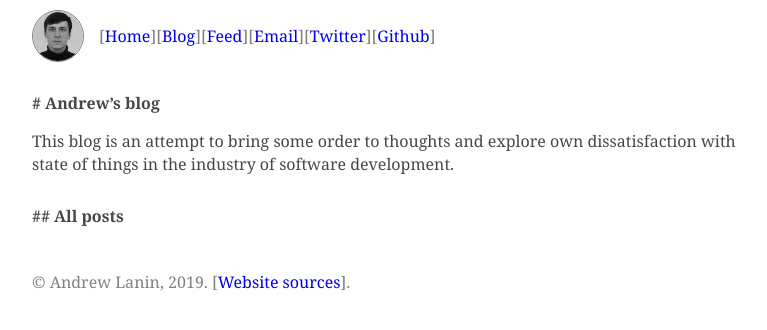
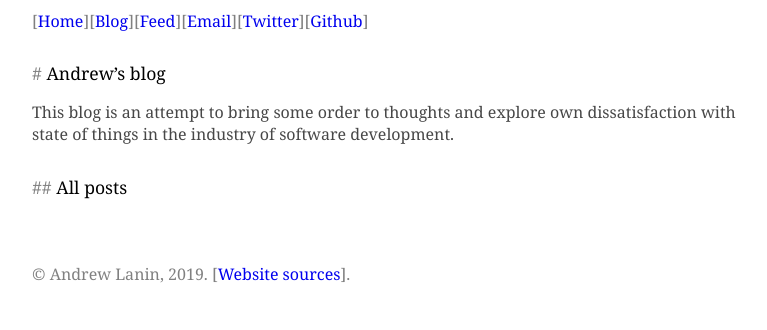
Before and after one commit to andrewlanin/lanin.dev, a Jekyll site: the page built from blog.md, in a window 1280 px wide. Shown: the top 330 px of the page, without its empty margins (248-1015 px from the left). Built offline with Jekyll 4.4.1, drawn with Linux system fonts in a browser that asks for light colours.

Commit message:
Remove avatar from layout, adjust headers style

```diff
--- a/_includes/base.css
+++ b/_includes/base.css
@@ -13,23 +13,10 @@ body {
 nav {
   display: flex;
   flex-direction: row;
-  align-items: center;
-}
-
-nav .avatar {
-  width: 50px;
-  margin-right: 15px;
-  border: solid gray 1px;
-  border-radius: 50%;
-}
-
-nav .links {
-  display: flex;
-  flex-direction: row;
   flex-wrap: wrap;
 }
 
 footer {
-  padding-top: 30px;
+  padding-top: 50px;
   color: gray;
 }
--- a/_includes/markdown.css
+++ b/_includes/markdown.css
@@ -1,22 +1,16 @@
 h1,h2,h3,h4,h5,h6 {
-  font-size: 100%;
+  font-size: 110%;
   margin-top: 30px;
-  font-weight: bold;
+  font-weight: normal;
+  color: black;
 }
 
-h1::before { content: '# '; }
-h2::before { content: '## '; }
-h3::before { content: '### '; }
-h4::before { content: '#### '; }
-h5::before { content: '##### '; }
-h6::before { content: '###### '; }
-
-/* h1 { color: #0084bc; } */
-/* h2 { color: #8a4614; } */
-/* h3 { color: #a724a4; } */
-/* h4 { color: #c18405; } */
-/* h2 { color: #018a8b; } */
-/* h6 { color: #a1a0a7; } */
+h1::before { color: gray; content: '# '; }
+h2::before { color: gray; content: '## '; }
+h3::before { color: gray; content: '### '; }
+h4::before { color: gray; content: '#### '; }
+h5::before { color: gray; content: '##### '; }
+h6::before { color: gray; content: '###### '; }
 
 em::before, em::after { content: '*'; color: gray; }
 strong::before, strong::after { content: '**'; color: gray; }
--- a/_layouts/base.html
+++ b/_layouts/base.html
@@ -11,15 +11,12 @@
   </head>
   <body>
     <nav>
-      <img class="avatar" src="/assets/avatar.jpg" />
-      <div class="links">
       <a href="/">Home</a>
       <a href="/blog.html">Blog</a>
       <a href="/feed.xml">Feed</i></a>
       <a href="mailto:andrew@lanin.dev">Email</a>
       <a href="https://twitter.com/lanindev">Twitter</a>
       <a href="https://github.com/lanindev">Github</a>
-      </div>
     </nav>
     {{ content }}
     <footer id="footer">
```
Also changed, not shown: assets/avatar.jpg (deleted). Lines whose indentation alone changed are shown as unchanged.
